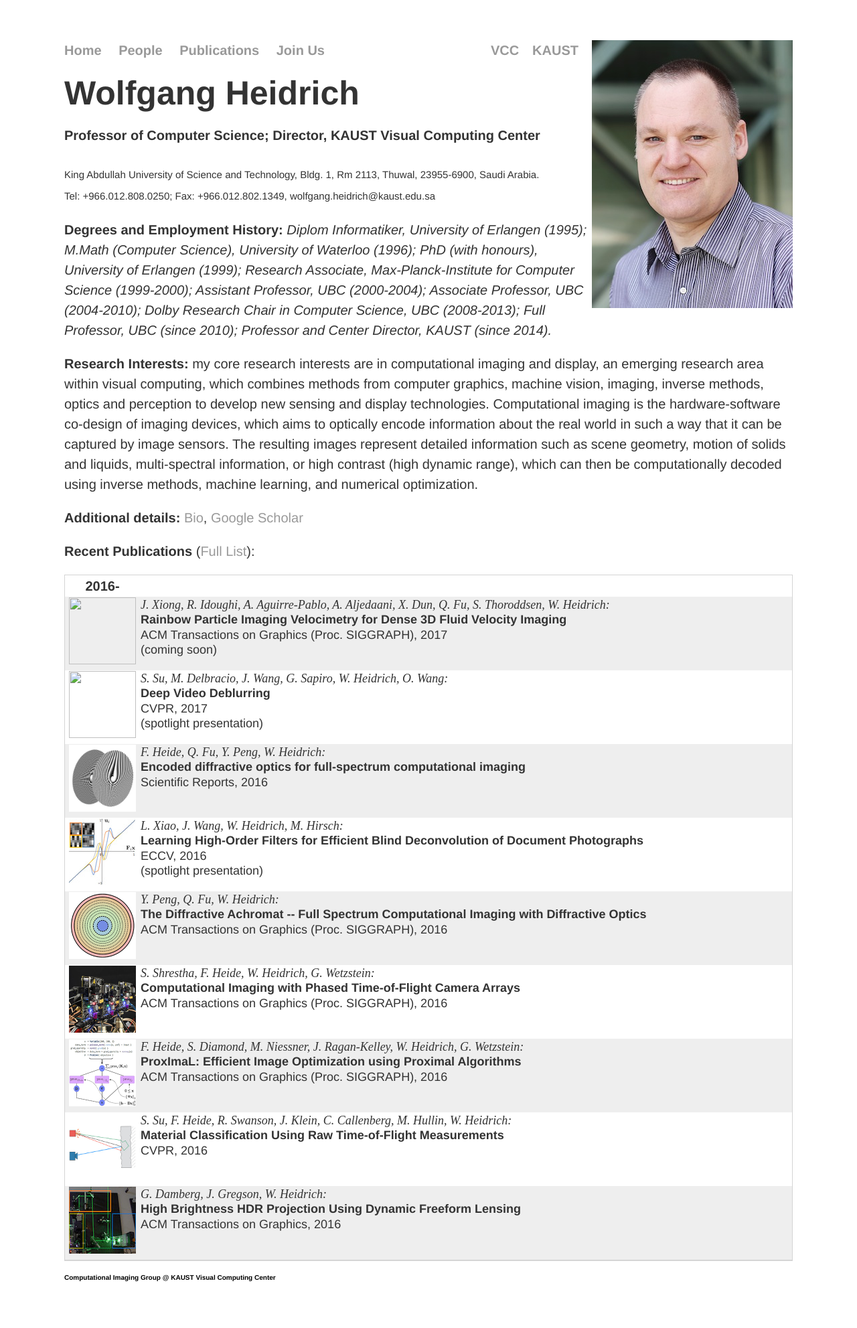
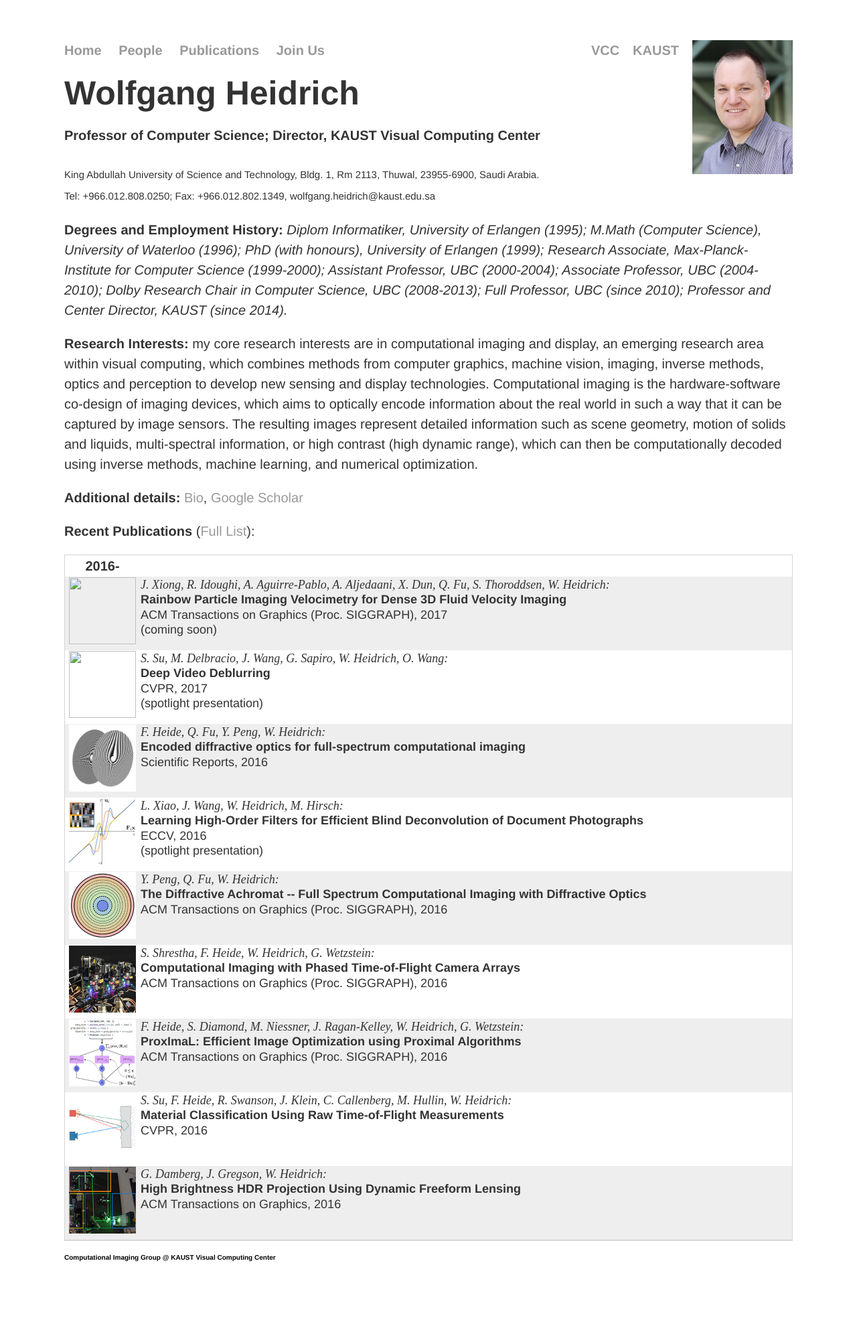
Before and after one commit to vccimaging/vccimaging.github.io, a Jekyll site: the page built from People/heidriw/index.html, in a window 1280 px wide. Shown: the whole page at 67% size. Built offline with Jekyll 4.4.1, drawn with Linux system fonts in a browser that asks for light colours; after the commit the page ends 1953 px from its top, so only the background shows below that.

Commit message:
Update default.html

```diff
--- a/_layouts/default.html
+++ b/_layouts/default.html
@@ -12,7 +12,7 @@
 	{% endif %}
 	<body>
 		{% if page.image %}
-		<img align=right src="{{page.image}}" width=page.width height=page.height>
+		<img align=right src="{{page.image}}" width={{page.width}} height={{page.height}}>
 		{% else %}
 		<img align=right src="/Images/kaust.png" width=150 height=150>
 		{% endif %}
```
